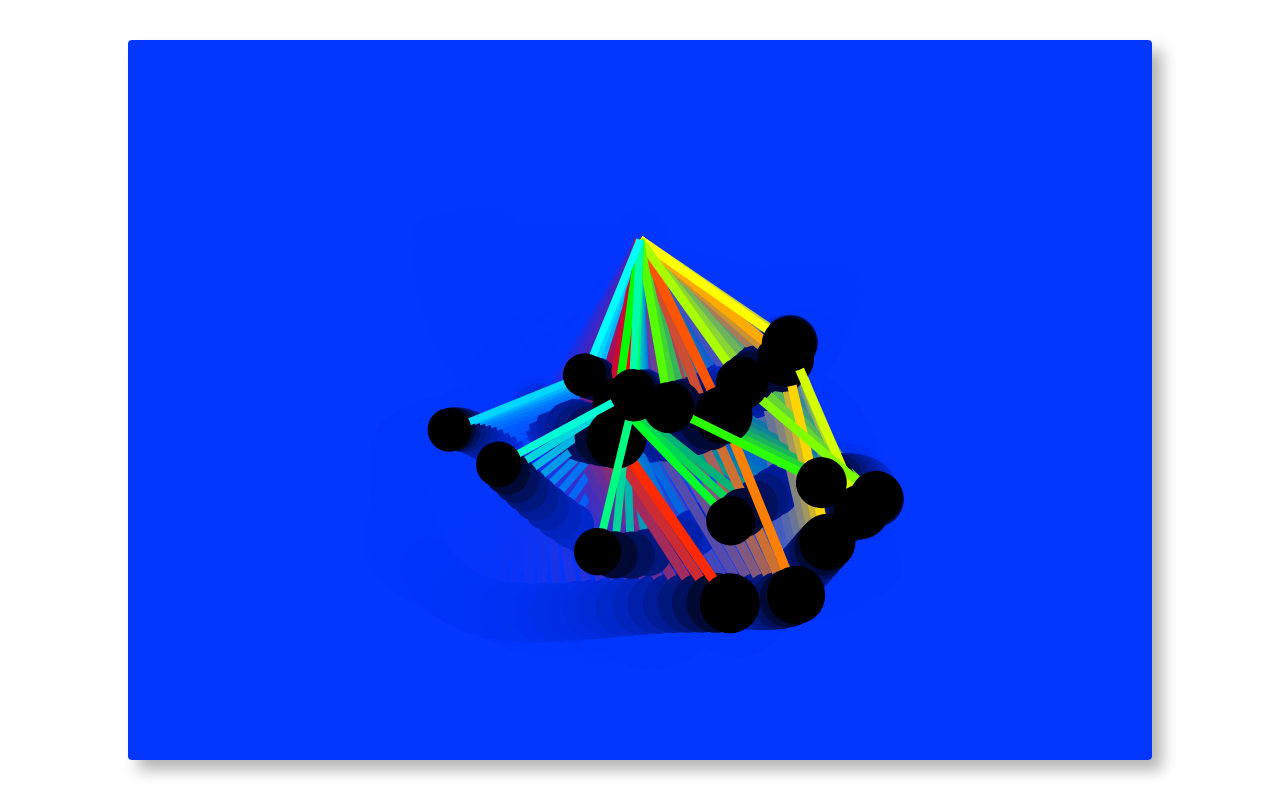
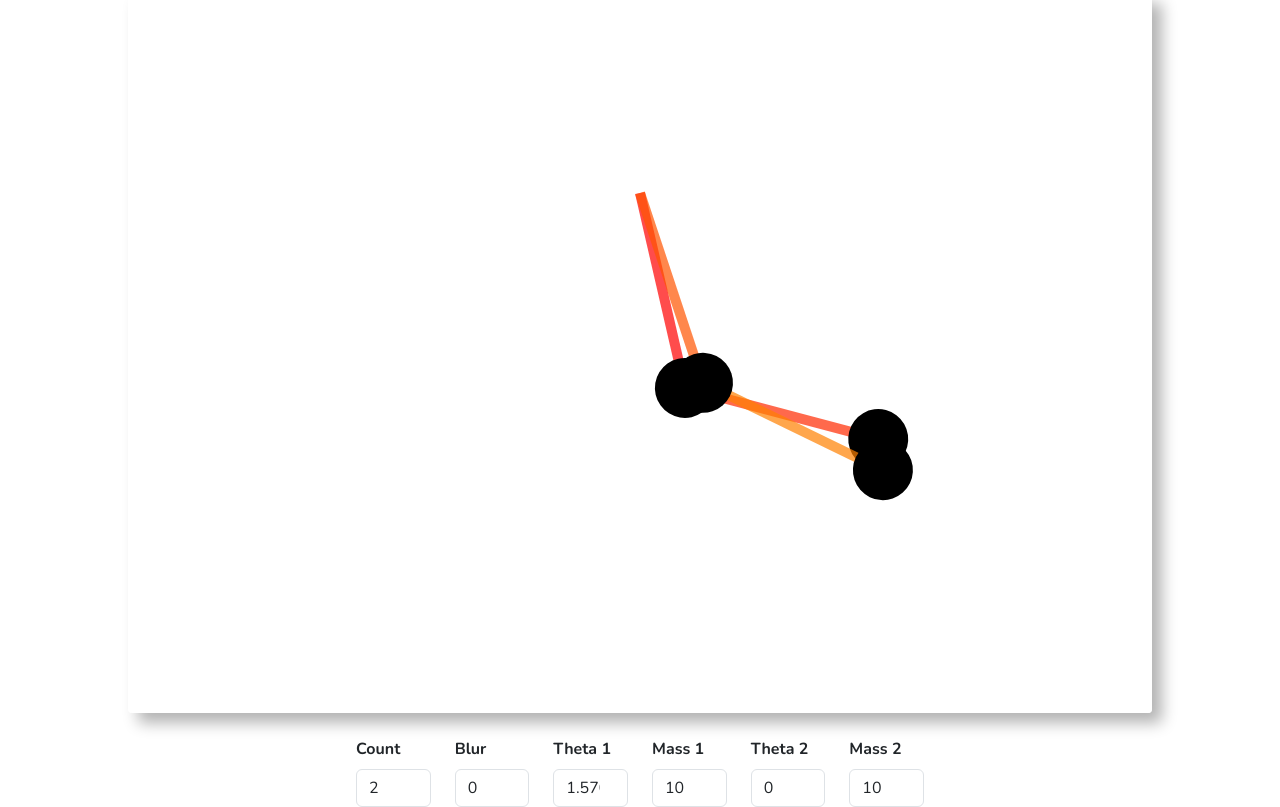
Before and after one commit to ottav14/dpc, a website with bundled scripts: page public/index.html in a window 1280 px wide. Built offline with nearby package versions, Linux system fonts and the light colour scheme.

Commit message:
Added controls

```diff
--- a/public/DoublePendulum.js
+++ b/public/DoublePendulum.js
@@ -38,11 +38,13 @@ class DoublePendulum {
 		this.p2.acc = newAcc2;
 
 		this.p1.vel += this.p1.acc;
+		this.p1.vel = Math.min(PARAMS.maxVel, this.p1.vel);
 		this.p1.t += this.p1.vel;
 
 		this.p2.x = this.p1.x + this.l1 * Math.sin(this.p1.t+Math.PI);
 		this.p2.y = this.p1.y - this.l1 * Math.cos(this.p1.t+Math.PI);
 		this.p2.vel += this.p2.acc;
+		this.p2.vel = Math.min(PARAMS.maxVel, this.p2.vel);
 		this.p2.t += this.p2.vel;
 
 	}
--- a/public/Pendulum.js
+++ b/public/Pendulum.js
@@ -13,14 +13,8 @@ class Pendulum {
 		this.w = UTIL.getWidth(m);
 		this.h = UTIL.getHeight(m);
 		this.r = UTIL.getRadius(m);
-		this.color = PARAMS.currentDPCount * 10;
+		this.color = 10*PARAMS.currentDPCount % 255;
 		PARAMS.incrementDPCount();
-	}
-
-	update() {
-		this.acc = -PARAMS.g / this.h * Math.sin(this.t);
-		this.vel += this.acc;
-		this.t += this.vel;
 	}
 
 	display(ctx) {
@@ -30,7 +24,7 @@ class Pendulum {
 		ctx.rotate(this.t);
 
 		const [r, g, b] = UTIL.hue(this.color);
-		ctx.fillStyle = `rgba(${r}, ${g}, ${b}, 1)`;
+		ctx.fillStyle = `rgba(${r}, ${g}, ${b}, 0.7)`;
 		ctx.fillRect(-0.5*this.w, 0, this.w, this.h);
 
 		ctx.beginPath();
--- a/public/index.html
+++ b/public/index.html
@@ -14,6 +14,76 @@
 		<title>DPC</title>
 	</head>
 	<body>
-		<canvas id="canvas" width="1024" height="720"></canvas>
+		<main>
+			<canvas id="canvas" width="1024" height="720"></canvas>
+			<div id="ui">
+				<div class="container mt-4" style="max-width: 150px;">
+					<label for="count" class="form-label">Count</label>
+					<input
+							type="number"
+							class="form-control"
+							id="count"
+							placeholder="2"
+							min="0"
+							max="99"
+							>
+				</div>
+				<div class="container mt-4" style="max-width: 150px;">
+					<label for="blur" class="form-label">Blur</label>
+					<input
+							type="number"
+							class="form-control"
+							id="blur"
+							placeholder="00"
+							min="0"
+							max="99"
+							>
+				</div>
+				<div class="container mt-4" style="max-width: 150px;">
+					<label for="theta1" class="form-label">Theta 1</label>
+					<input
+							type="number"
+							class="form-control"
+							id="theta1"
+							placeholder="2"
+							min="0"
+							max="7"
+							>
+				</div>
+				<div class="container mt-4" style="max-width: 150px;">
+					<label for="mass1" class="form-label">Mass 1</label>
+					<input
+							type="number"
+							class="form-control"
+							id="mass1"
+							placeholder="10"
+							min="3"
+							max="20"
+							>
+				</div>
+				<div class="container mt-4" style="max-width: 150px;">
+					<label for="theta2" class="form-label">Theta 2</label>
+					<input
+							type="number"
+							class="form-control"
+							id="theta2"
+							placeholder="2"
+							min="0"
+							max="7"
+							>
+				</div>
+				<div class="container mt-4" style="max-width: 150px;">
+					<label for="mass2" class="form-label">Mass 2</label>
+					<input
+							type="number"
+							class="form-control"
+							id="mass2"
+							placeholder="10"
+							min="3"
+							max="20"
+							>
+				</div>
+			</div>
+		</main>
 	</body>
 </html>
--- a/public/main.js
+++ b/public/main.js
@@ -5,14 +5,30 @@ import DoublePendulum from './DoublePendulum.js';
 
 const canvas = document.getElementById('canvas');
 const ctx = canvas.getContext('2d');
-const dps = [];
-const dpCount = 10;
+let dps = [];
 const timestep = 0.001;
 let time = 0;
+const names = [
+	'count',
+	'blur',
+	'theta1',
+	'theta2',
+	'mass1',
+	'mass2'
+];
+
+const state = {
+	count: 2,
+	blur: 0,
+	theta1: 0.5 * Math.PI,
+	theta2: 0,
+	mass1: 10,
+	mass2: 10
+}
+
 
 const clearCanvas = () => {
-	const [r, g, b] = UTIL.hue(255*UTIL.triangleWave(time));
-	ctx.fillStyle = `rgba(${r}, ${g}, ${b}, 0.2)`;
+	ctx.fillStyle = `rgba(255, 255, 255, ${1-state.blur/100})`;
 	ctx.fillRect(0, 0, canvas.width, canvas.height);
 }
 
@@ -23,10 +39,35 @@ const createRandomDP = () => {
 	dps.push(new DoublePendulum(0.5*canvas.width, 200, t1, m, t2, m));
 }
 
-for(let i=0; i<dpCount; i++) {
-	dps.push(new DoublePendulum(0.5*canvas.width, 200, 0.5*Math.PI+0.01*i, 10-0.3*i, -0.5*Math.PI, 10-0.3*i));
+const updateInitialConditions = () => {
+	for(const name of names) {
+		const control = document.getElementById(name);
+		state[name] = parseInt(control.value);
+	}
+	init();
 }
 
+const initControls = () => {
+
+	for(const name of names) {
+		const control = document.getElementById(name);
+		control.addEventListener('input', updateInitialConditions);
+		control.value = state[name];
+		console.log(name, control.value);
+	}
+}
+initControls();
+
+const init = () => {
+
+	clearCanvas();
+	dps = [];
+	for(let i=0; i<state.count; i++) {
+		dps.push(new DoublePendulum(0.5*canvas.width, 200, state.theta1-0.05*i, state.mass1, state.theta2, state.mass2));
+	}
+
+}
+document.addEventListener('DOMContentLoaded', updateInitialConditions);
 
 function update() {
 
--- a/public/params.js
+++ b/public/params.js
@@ -1,12 +1,5 @@
 export const g = 1;
-export const maxVel = 100;
-export const colors = [
-	'red',
-	'green',
-	'blue',
-	'yellow',
-	'purple'
-]
+export const maxVel = 5;
 export let currentDPCount = 0;
 
 export const incrementDPCount = () => currentDPCount++;
--- a/public/style.css
+++ b/public/style.css
@@ -13,12 +13,24 @@
 
 body {
 	display: flex;
-	justify-content: space-around;
+	flex-direction: column;
+	justify-content: center;
 	align-items: center;
 	height: 100vh;
+}
+
+main {
+	display: flex;
+	flex-direction: column;
+	justify-content: center;
+	align-items: center;
 }
 
 #canvas {
 	border-radius: 4px;
 	box-shadow: 10px 10px 15px rgba(0, 0, 0, 0.3);
 }
+
+#ui {
+	display: flex;
+}
--- a/public/util.js
+++ b/public/util.js
@@ -3,7 +3,6 @@ import * as PARAMS from './params.js';
 export const getWidth = (m) => m;
 export const getHeight = (m) => 20*m;
 export const getRadius = (m) => 3*m;
-export const getColor = () => PARAMS.colors[Math.floor(PARAMS.colors.length * Math.random())];
 
 export const hue = (h, s = 1, l = 0.5) => {
 
```
